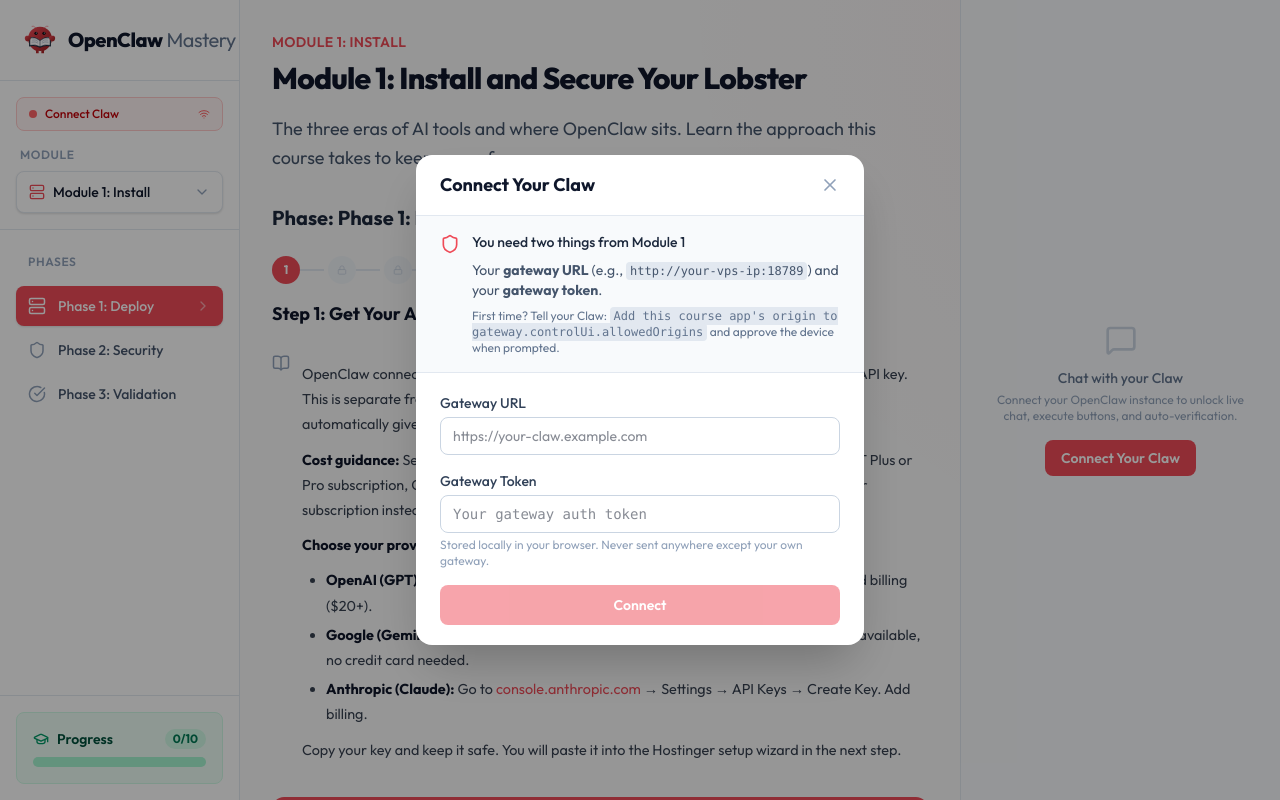
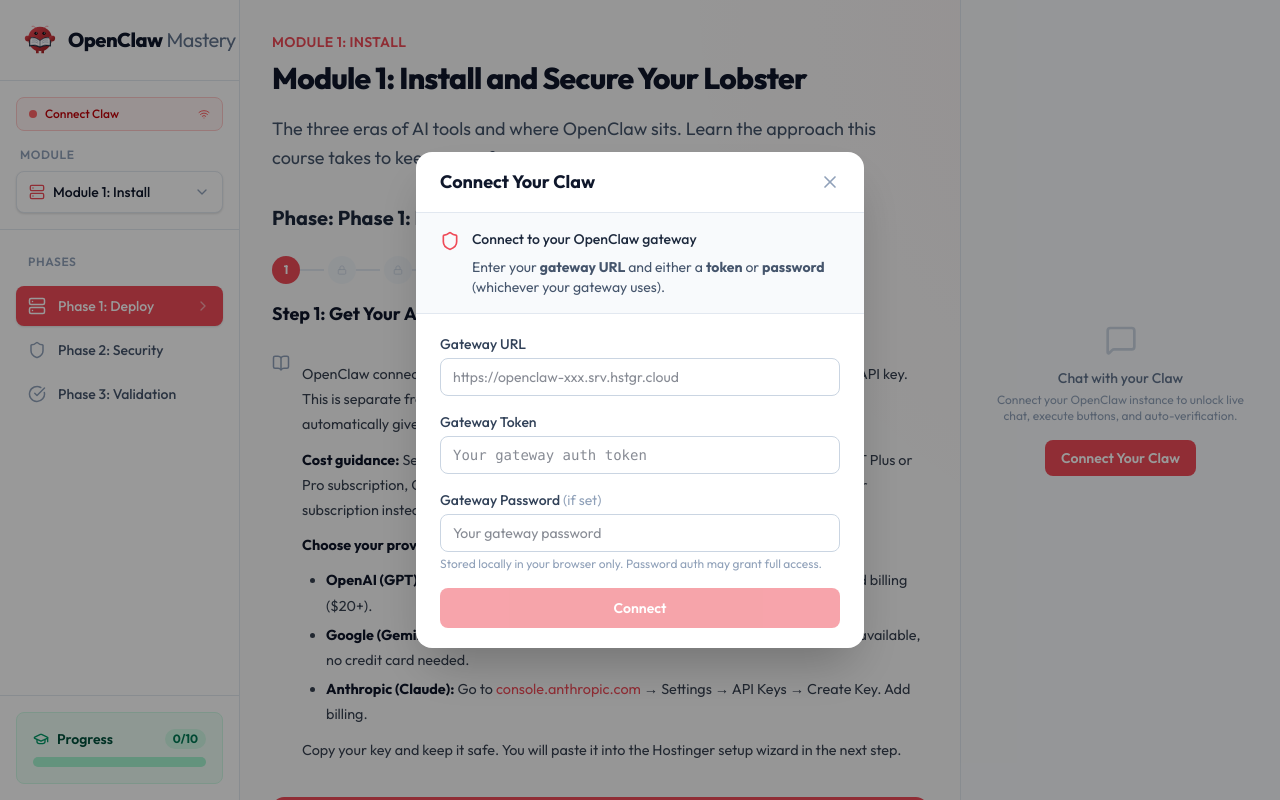
Before and after one commit to s1dd4rth/openclaw-mastery, a React (Vite) app: page / in a window 1280 px wide. Both pictures are taken after a click on the button "Connect Claw". Built offline with nearby package versions, Linux system fonts and the light colour scheme.

Commit message:
feat: add password auth support alongside token for gateway connection

```diff
--- a/src/api/openClawClient.ts
+++ b/src/api/openClawClient.ts
@@ -124,7 +124,7 @@
 // ── Client factory ──────────────────────────────────────────────────────────
 
 export function createOpenClawClient(connection: ConnectionState): OpenClawClient {
-  const { instanceUrl, sessionToken } = connection;
+  const { instanceUrl, sessionToken, password } = connection;
 
   let ws: WebSocket | null = null;
   let connected = false;
@@ -249,7 +249,10 @@
                   },
                   role: 'operator',
                   scopes: ['operator.admin', 'operator.read', 'operator.write', 'operator.approvals', 'operator.pairing'],
-                  auth: { token: sessionToken },
+                  auth: {
+                    ...(sessionToken ? { token: sessionToken } : {}),
+                    ...(password ? { password } : {}),
+                  },
                 },
               };
 
--- a/src/components/connection/PairingFlow.tsx
+++ b/src/components/connection/PairingFlow.tsx
@@ -2,7 +2,7 @@
 import { X, Loader2, Shield } from 'lucide-react';
 
 interface PairingFlowProps {
-  onConnect: (instanceUrl: string, token: string) => void;
+  onConnect: (instanceUrl: string, token: string, password?: string) => void;
   isConnecting: boolean;
   connectionError: string | null;
   onClose: () => void;
@@ -16,11 +16,12 @@
 }: PairingFlowProps) => {
   const [url, setUrl] = useState('');
   const [token, setToken] = useState('');
+  const [password, setPassword] = useState('');
 
   const handleSubmit = (e: React.FormEvent) => {
     e.preventDefault();
-    if (url && token) {
-      onConnect(url, token);
+    if (url && (token || password)) {
+      onConnect(url, token, password || undefined);
     }
   };
 
@@ -40,17 +41,9 @@
           <div className="flex items-start gap-3">
             <Shield size={20} className="text-openclaw-red mt-0.5 flex-shrink-0" />
             <div className="text-sm text-slate-600 space-y-2">
-              <p className="font-medium text-slate-800">You need two things from Module 1</p>
+              <p className="font-medium text-slate-800">Connect to your OpenClaw gateway</p>
               <p>
-                Your <strong>gateway URL</strong> (e.g., <code className="bg-slate-200 px-1 py-0.5 rounded text-xs font-mono">http://your-vps-ip:18789</code>)
-                and your <strong>gateway token</strong>.
-              </p>
-              <p className="text-xs text-slate-500">
-                First time? Tell your Claw:{' '}
-                <code className="bg-slate-200 px-1 py-0.5 rounded font-mono">
-                  Add this course app's origin to gateway.controlUi.allowedOrigins
-                </code>{' '}
-                and approve the device when prompted.
+                Enter your <strong>gateway URL</strong> and either a <strong>token</strong> or <strong>password</strong> (whichever your gateway uses).
               </p>
             </div>
           </div>
@@ -66,7 +59,7 @@
               type="url"
               value={url}
               onChange={e => setUrl(e.target.value)}
-              placeholder="https://your-claw.example.com"
+              placeholder="https://openclaw-xxx.srv.hstgr.cloud"
               required
               className="w-full px-3 py-2 border border-slate-300 rounded-lg text-sm focus:outline-none focus:ring-2 focus:ring-openclaw-red/30 focus:border-openclaw-red"
             />
@@ -81,11 +74,23 @@
               value={token}
               onChange={e => setToken(e.target.value)}
               placeholder="Your gateway auth token"
-              required
               className="w-full px-3 py-2 border border-slate-300 rounded-lg text-sm font-mono focus:outline-none focus:ring-2 focus:ring-openclaw-red/30 focus:border-openclaw-red"
             />
+          </div>
+
+          <div>
+            <label className="block text-sm font-medium text-slate-700 mb-1">
+              Gateway Password <span className="text-slate-400 font-normal">(if set)</span>
+            </label>
+            <input
+              type="password"
+              value={password}
+              onChange={e => setPassword(e.target.value)}
+              placeholder="Your gateway password"
+              className="w-full px-3 py-2 border border-slate-300 rounded-lg text-sm focus:outline-none focus:ring-2 focus:ring-openclaw-red/30 focus:border-openclaw-red"
+            />
             <p className="text-xs text-slate-400 mt-1">
-              Stored locally in your browser. Never sent anywhere except your own gateway.
+              Stored locally in your browser only. Password auth may grant full access.
             </p>
           </div>
 
@@ -97,7 +102,7 @@
 
           <button
             type="submit"
-            disabled={isConnecting || !url || !token}
+            disabled={isConnecting || !url || (!token && !password)}
             className="w-full py-2.5 bg-openclaw-red text-white rounded-lg font-semibold text-sm hover:bg-red-600 disabled:opacity-50 disabled:cursor-not-allowed transition-colors flex items-center justify-center gap-2"
           >
             {isConnecting ? (
--- a/src/data/types.ts
+++ b/src/data/types.ts
@@ -45,6 +45,7 @@
 export interface ConnectionState {
   instanceUrl: string;
   sessionToken: string;
+  password?: string;
   clawName: string;
   pairedAt: string;
 }
--- a/src/hooks/useConnection.ts
+++ b/src/hooks/useConnection.ts
@@ -82,10 +82,11 @@
   }, [connection]);
 
   // Save and connect — no test connection, just set state and let the effect handle it
-  const connect = useCallback((instanceUrl: string, token: string) => {
+  const connect = useCallback((instanceUrl: string, token: string, password?: string) => {
     const state: ConnectionState = {
       instanceUrl,
       sessionToken: token,
+      ...(password ? { password } : {}),
       clawName: '',
       pairedAt: new Date().toISOString(),
     };
```
Also changed, not shown: 1 other file (tests, documents, lock files or other folders).
